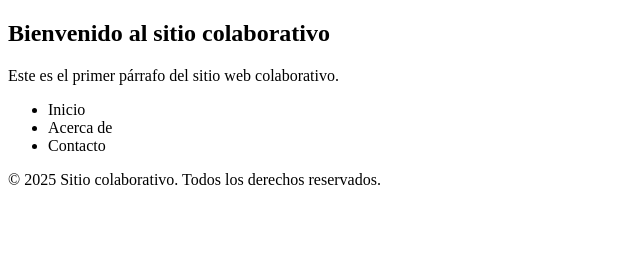
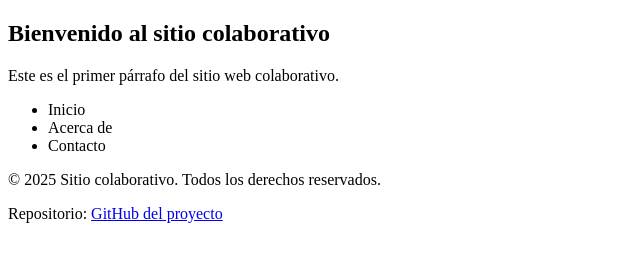
Before and after one commit to MonetJuan/sitio-colaborativo, a plain HTML site: page index.html in a window 1280 px wide. Shown: the whole page, without its empty margins (0-640 px from the left). Drawn offline with Linux system fonts and the light colour scheme.

Commit message:
feat: actualiza el footer agregando enlace al repositorio del proyecto

```diff
--- a/index.html
+++ b/index.html
@@ -13,8 +13,10 @@
   </ul>
   <!-- Esta sección fue añadida por Juan como parte del primer commit -->
 
-  <footer>
-    <p>© 2025 Sitio colaborativo. Todos los derechos reservados.</p>
-  </footer>
+<footer>
+  <p>© 2025 Sitio colaborativo. Todos los derechos reservados.</p>
+  <p>Repositorio: <a href="https://github.com/MonetJuan/sitio-colaborativo" target="_blank">GitHub del proyecto</a></p>
+</footer>
+
 </body>
 </html>
```
